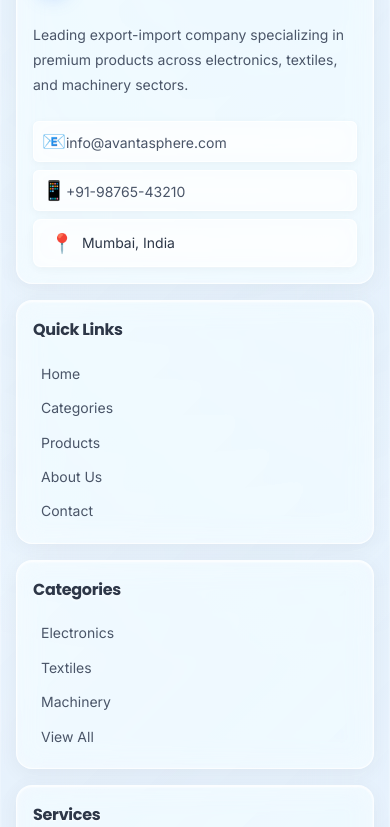
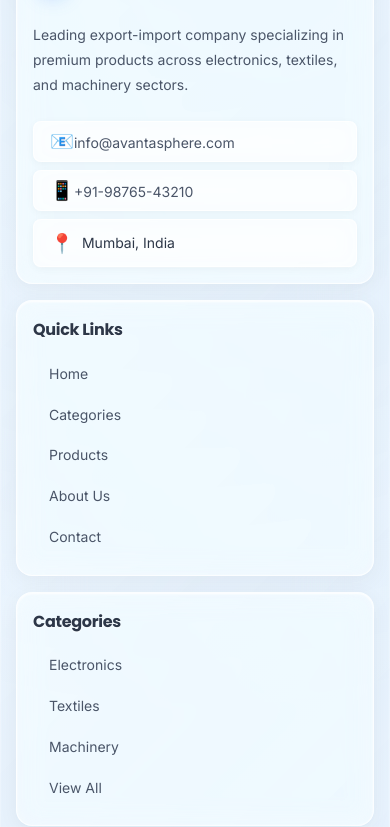
Before and after one commit to ce-shyam21/avantasphere, a Next.js app in the folder avantasphere-code/: page /cart in a window 390 px wide. Shown: the part 1158-1985 px from the top of the page. Built offline with nearby package versions, Linux system fonts and the light colour scheme.

Commit message:
#added mission css

```diff
--- a/avantasphere-code/src/components/shared/Footer/footer.css
+++ b/avantasphere-code/src/components/shared/Footer/footer.css
@@ -222,34 +222,34 @@
   color: #4a5568;
   text-decoration: none;
   font-size: var(--font-sm);
-  padding: var(--spacing-xs) var(--spacing-sm);
-  border-radius: var(--radius-sm);
-  transition: all 0.3s cubic-bezier(0.4, 0, 0.2, 1);
+  padding: var(--spacing-xs) var(--spacing-md);
+  border-radius: var(--radius-md);
+  transition: all 0.3s ease;
   display: inline-block;
   position: relative;
+  overflow: hidden;
 }
 
 .footer-section a::before {
   content: '';
   position: absolute;
   inset: 0;
-  background: rgba(59, 130, 246, 0.08);
-  border-radius: var(--radius-sm);
+  background: linear-gradient(135deg, rgba(59, 130, 246, 0.1), rgba(147, 197, 253, 0.1));
+  border-radius: var(--radius-md);
   opacity: 0;
-  transform: scale(0.8);
+  transform: scale(0.9) rotate(5deg);
   transition: all 0.3s cubic-bezier(0.4, 0, 0.2, 1);
 }
 
 .footer-section a:hover::before {
   opacity: 1;
-  transform: scale(1);
+  transform: scale(1) rotate(0deg);
 }
 
 .footer-section a:hover {
   color: #1a202c;
-  padding-left: var(--spacing-lg);
-  transform: translateX(4px);
-  font-weight: 600;
+  transform: translateY(-2px);
+  box-shadow: 0 4px 12px rgba(59, 130, 246, 0.15);
 }
 
 .footer-bottom {
@@ -406,8 +406,13 @@
     transform: scale(0.98);
   }
 
-  .footer-section a:hover {
-    padding-left: var(--spacing-md);
+  .footer-section a::before {
+    display: none;
+  }
+
+  .footer-section a:active {
+    background: linear-gradient(135deg, rgba(59, 130, 246, 0.1), rgba(147, 197, 253, 0.1));
+    transform: scale(0.98);
   }
 
   .footer-bottom {
@@ -428,6 +433,15 @@
   .footer-links {
     flex-wrap: wrap;
     justify-content: center;
+  }
+
+  .footer-links a::before {
+    display: none;
+  }
+
+  .footer-links a:active {
+    background: linear-gradient(135deg, rgba(59, 130, 246, 0.1), rgba(147, 197, 253, 0.1));
+    transform: scale(0.98);
   }
 }
 
```
